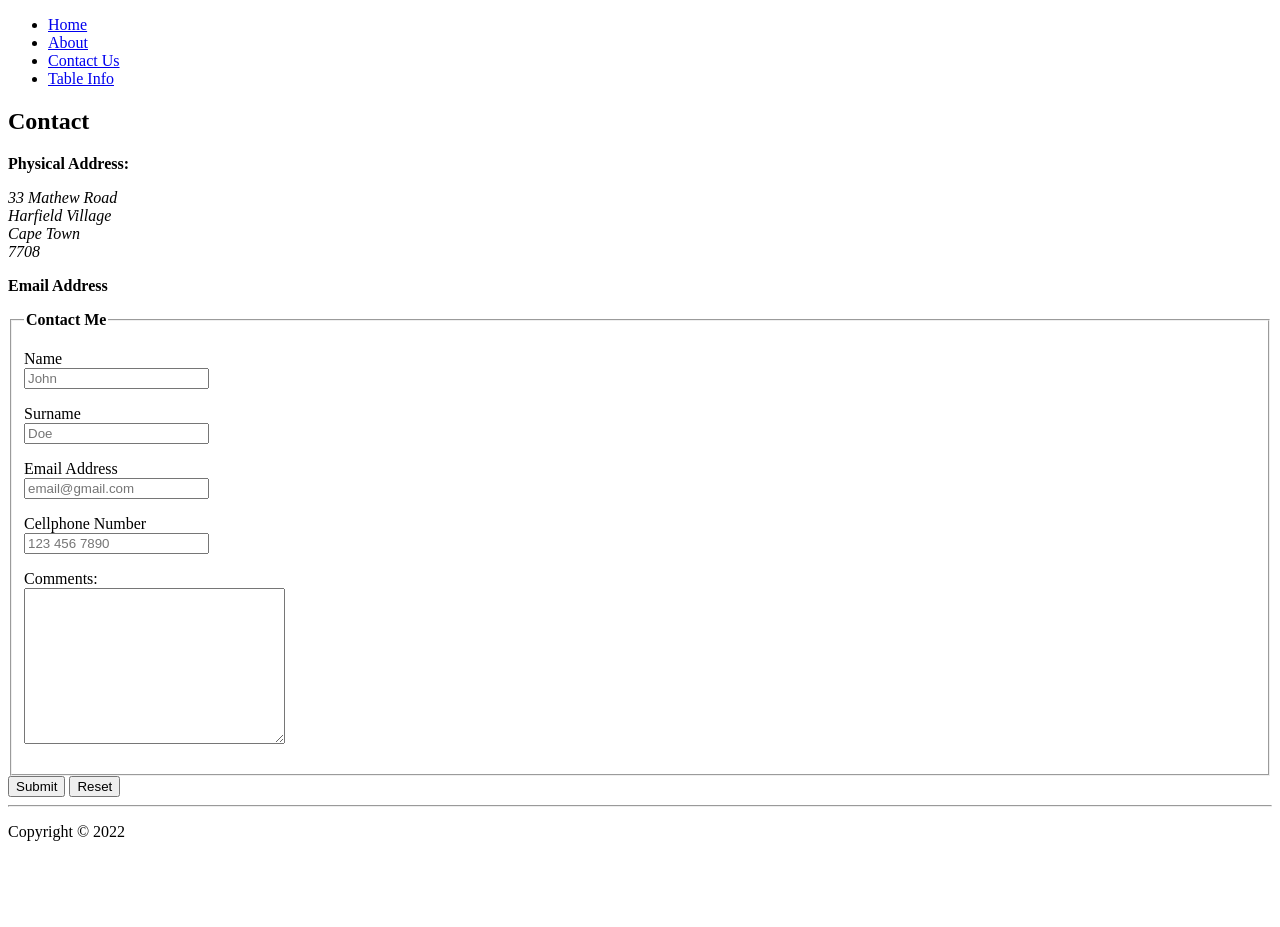
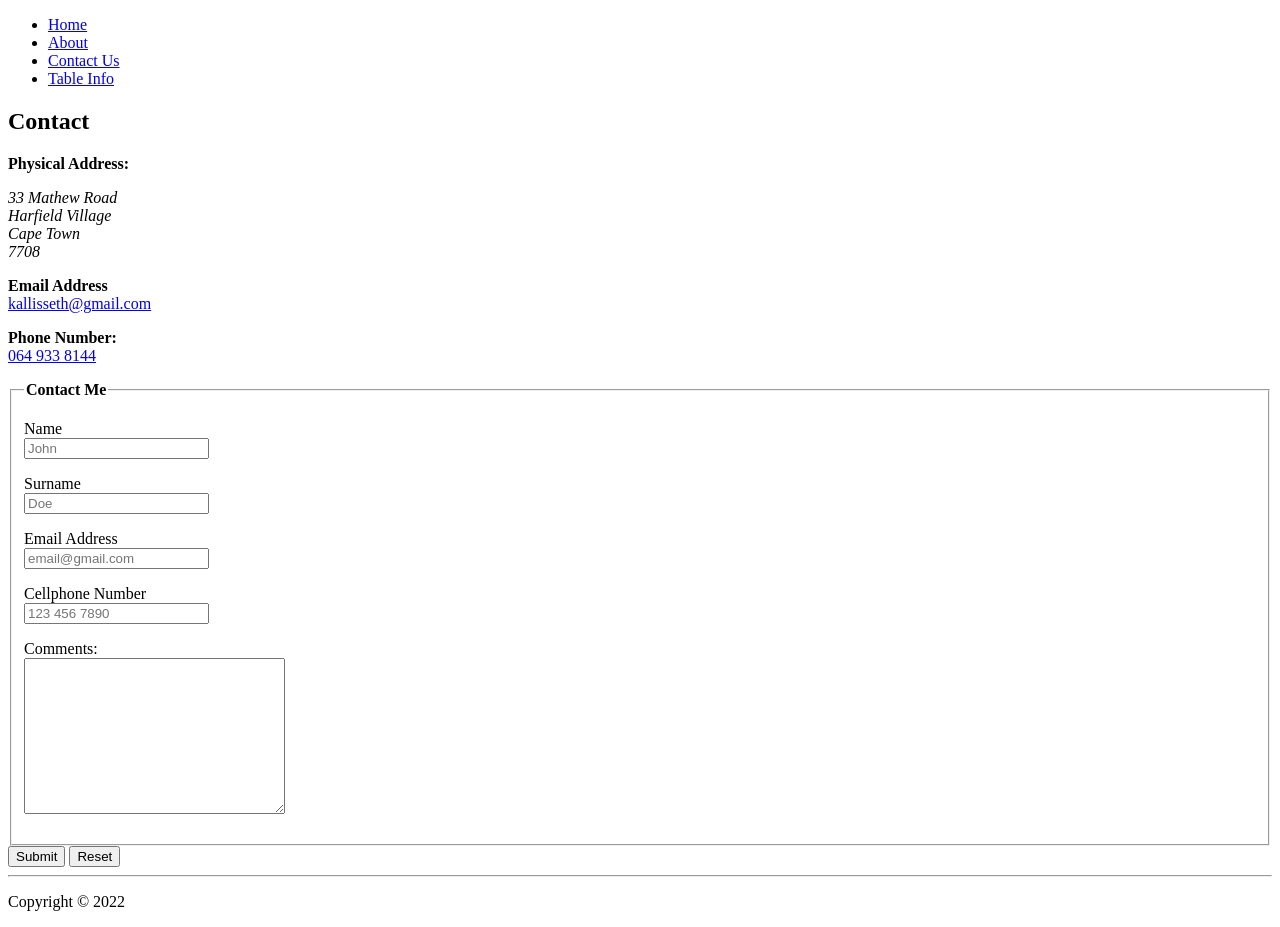
Before and after one commit to SethJKallis/lifechoices, a plain HTML site: page contact.html in a window 1280 px wide. Before the commit the page ends 857 px from the top, so only its background shows below. Drawn offline with Linux system fonts and the light colour scheme.

Commit message:
added a CSS file that requires work as well as extra contact information

```diff
--- a/contact.html
+++ b/contact.html
@@ -30,7 +30,12 @@
             7708
         </address>
         <p>
-            <strong>Email Address</strong>
+            <strong>Email Address</strong><br>
+            <a href="mailto:kallisseth@gmail.com">kallisseth@gmail.com</a>
+        </p>
+        <p>
+        <p><strong>Phone Number:</strong><br>
+            <a href="tel:0649338144">064 933 8144</a>
         </p>
         <Form method="post" action="https://formspree.io/f/maykjvyz">
             <fieldset>
```
Also changed, not shown: index.html (+2 -1 lines), main.css (added).
